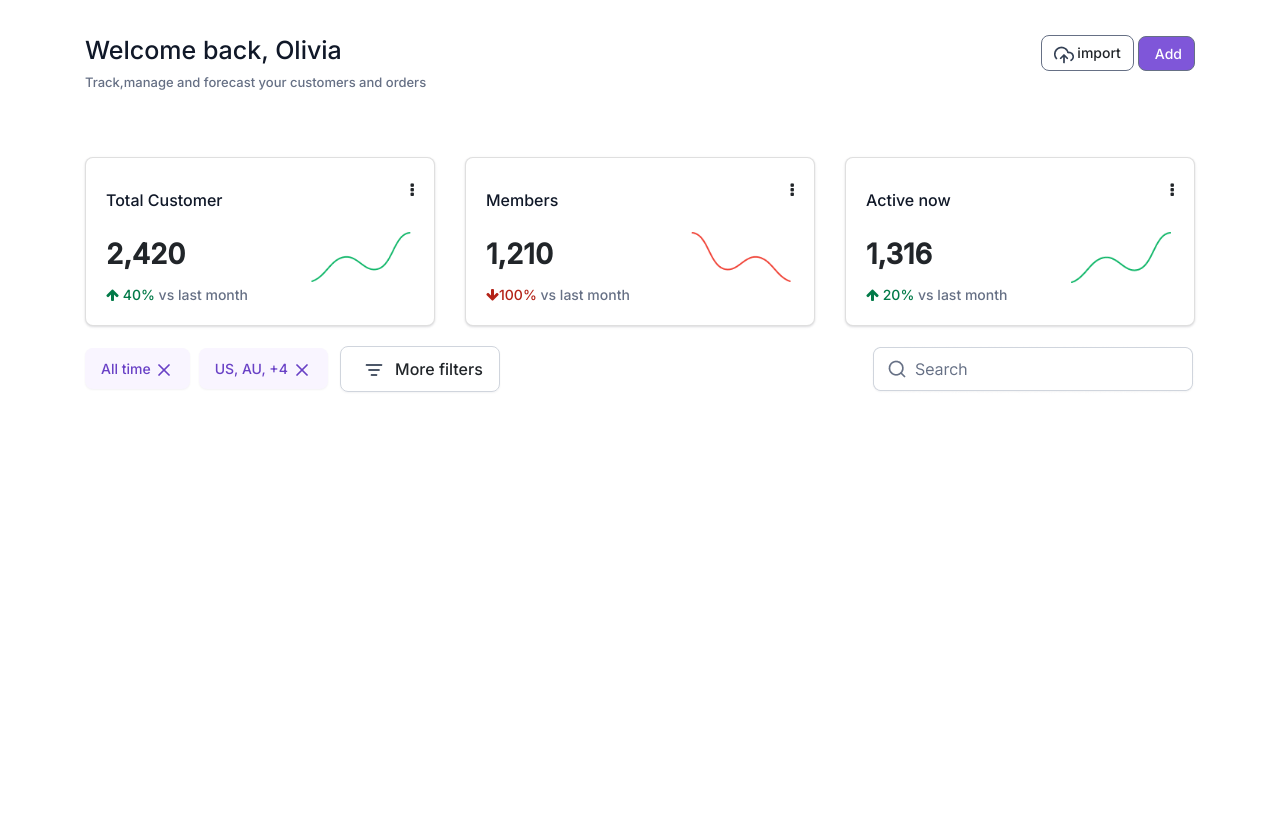
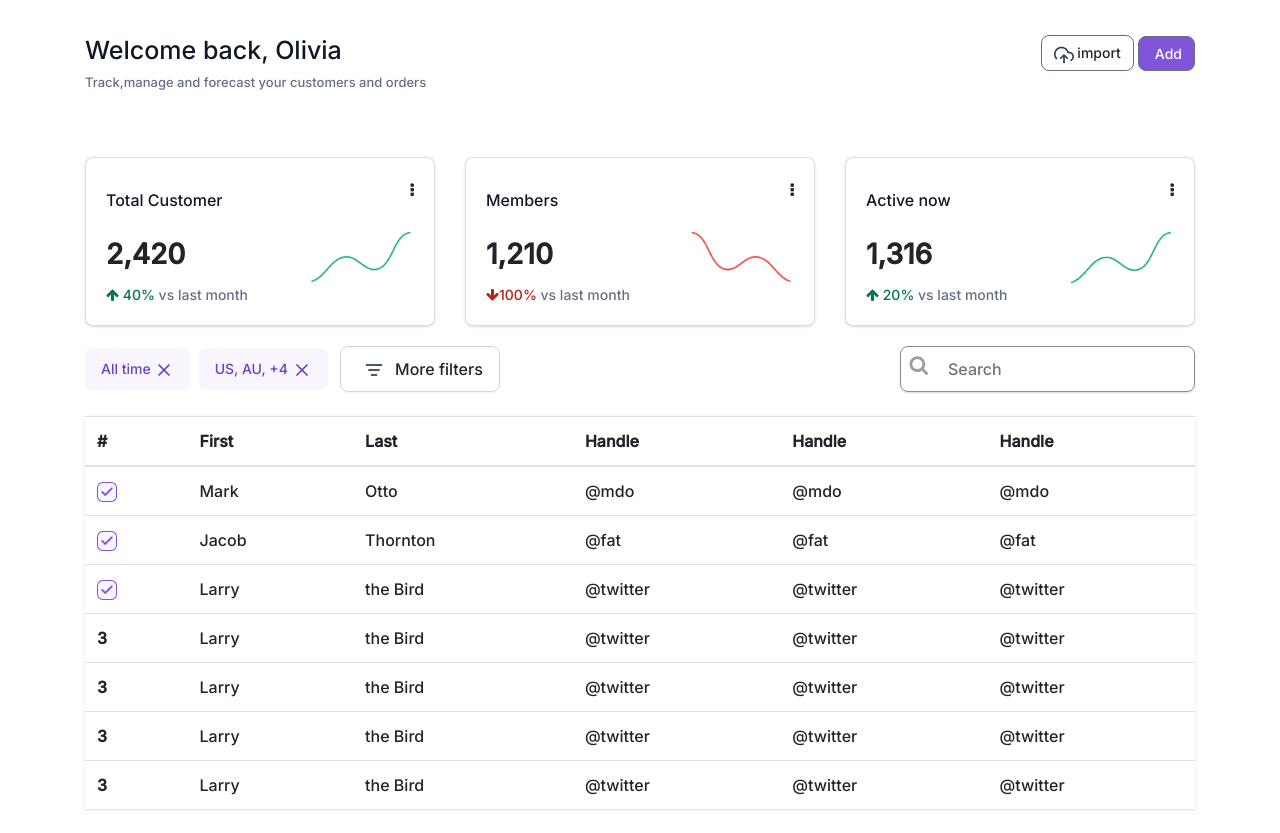
Before and after one commit to Teewai57/Frontend-Engineer-Task, a plain HTML site: page index.html in a window 1280 px wide. Shown: the part 142-975 px from the top of the page. Before the commit the page ends 800 px from the top, so only its background shows below. Drawn offline with nearby package versions, Linux system fonts and the light colour scheme.

```diff
--- a/css/style.css
+++ b/css/style.css
@@ -82,6 +82,24 @@ button{
 .pcontent{
     justify-content: space-between !important;
 }
+.search_bar{
+    border: 1px solid rgb(141, 140, 140);
+    border-radius: 8px;
+    box-shadow: 0px 1px 3px rgba(16, 24, 40, 0.1), 0px 1px 2px rgba(16, 24, 40, 0.06);
+
+}
+.form-control{
+    border: none;
+    margin-top: 3px;
+    font-weight: 500;
+
+}
+.table{
+    box-shadow: 0px 1px 3px rgba(16, 24, 40, 0.1), 0px 1px 2px rgba(16, 24, 40, 0.06);
+}
+.thead{
+
+}
 
 
 @media (max-width:768px) {
@@ -118,4 +136,7 @@ button{
     .filter{
         display: none;
     }
+    .search_bar{
+        display: none !important;
+    }
 }
--- a/index.html
+++ b/index.html
@@ -199,23 +199,124 @@
       </div>
     </div>
   </div>
+  <!-- RESPONSIVE SEARCH BAR -->
+  <div class="container d-md-none">
 
+    <div class="row">
+      <div class="col-md-6">
+        <div class="d-flex" style="border-radius: 8px;
+         margin-bottom: 15px;
+          box-shadow:0px 1px 3px rgba(16, 24, 40, 0.1), 0px 1px 2px rgba(16, 24, 40, 0.06);">
+          <i class="fa fa-search my-2 mx-2" aria-hidden="true" style="font-size: 20px; color: rgb(158, 157, 157);"></i>
+          <input type="text" class="form-control" name="" id="" aria-describedby="helpId" placeholder="Search">
+        </div>
+      </div>
+      <div class="col-md-6">
+        <button style="text-align: center; width: 100%; padding: 10px 16px 10px 16px;
+        margin-bottom: 15px; background-color: transparent;
+        box-shadow:0px 1px 3px rgba(16, 24, 40, 0.1), 0px 1px 2px rgba(16, 24, 40, 0.06);
+        border-radius: 8px;">
+          <img src="/images/Icon (12).png" alt=""> Edit filters</button>
+      </div>
+    </div>
+  </div>
+
+  <!-- RESPONSIVE SEARCH BAR -->
 
   <!-- PURPLE CONTENT -->
-  <div class="container pcontent d-md-flex">
+  <div class="container pcontent d-md-flex ">
+
     <div>
       <button class="purple btn "> All time <img src="/images/Icon (11).png" alt="" class="mx-1"> </button>
       <button class="purple btn mx-1">US, AU, +4 <img src="/images/Icon (11).png" alt="" class="mx-1"></button>
       <button class="btn filter mx-1 "> <img src="/images/Icon (12).png" alt="" class="mx-2"> More filters</button>
     </div>
-    <div>
-      <img src="/images/Input.png" alt="">
+    <div class="d-flex search_bar">
+      <i class="fa fa-search my-2 mx-2" aria-hidden="true" style="font-size: 20px; color: rgb(158, 157, 157);;"></i>
+      <input type="text" class="form-control" name="" id="" aria-describedby="helpId" placeholder="Search">
+
     </div>
+
+  </div>
+
   </div>
   <!-- PURPLE CONTENT -->
+  <!-- HEROPAGE -->
 
-
-  <!-- HEROPAGE -->
+  <!-- TABLES -->
+  <div class="container">
+    <table class="table my-4">
+      <thead>
+        <tr>
+          <th scope="col">#</th>
+          <th scope="col">First</th>
+          <th scope="col">Last</th>
+          <th scope="col">Handle</th>
+          <th scope="col">Handle</th>
+          <th scope="col">Handle</th>
+        </tr>
+      </thead>
+      <tbody>
+        <tr>
+          <th scope="row"><img src="/images/_Checkbox base.png" alt=""></th>
+          <td>Mark</td>
+          <td>Otto</td>
+          <td>@mdo</td>
+          <td>@mdo</td>
+          <td>@mdo</td>
+        </tr>
+        <tr>
+          <th scope="row"><img src="/images/_Checkbox base.png" alt=""></th>
+          <td>Jacob</td>
+          <td>Thornton</td>
+          <td>@fat</td>
+          <td>@fat</td>
+          <td>@fat</td>
+        </tr>
+        <tr>
+          <th scope="row"><img src="/images/_Checkbox base.png" alt=""></th>
+          <td>Larry</td>
+          <td>the Bird</td>
+          <td>@twitter</td>
+          <td>@twitter</td>
+          <td>@twitter</td>
+        </tr>
+        <tr>
+          <th scope="row">3</th>
+          <td>Larry</td>
+          <td>the Bird</td>
+          <td>@twitter</td>
+          <td>@twitter</td>
+          <td>@twitter</td>
+        </tr>
+        <tr>
+          <th scope="row">3</th>
+          <td>Larry</td>
+          <td>the Bird</td>
+          <td>@twitter</td>
+          <td>@twitter</td>
+          <td>@twitter</td>
+        </tr>
+        <tr>
+          <th scope="row">3</th>
+          <td>Larry</td>
+          <td>the Bird</td>
+          <td>@twitter</td>
+          <td>@twitter</td>
+          <td>@twitter</td>
+        </tr>
+        <tr>
+          <th scope="row">3</th>
+          <td>Larry</td>
+          <td>the Bird</td>
+          <td>@twitter</td>
+          <td>@twitter</td>
+          <td>@twitter</td>
+        </tr>
+      </tbody>
+    </table>
+  </div>
+  <!-- TABLES -->
 
   <!-- Optional JavaScript -->
   <!-- jQuery first, then Popper.js, then Bootstrap JS -->
```
Also changed, not shown: images/_Checkbox base.png (added).
